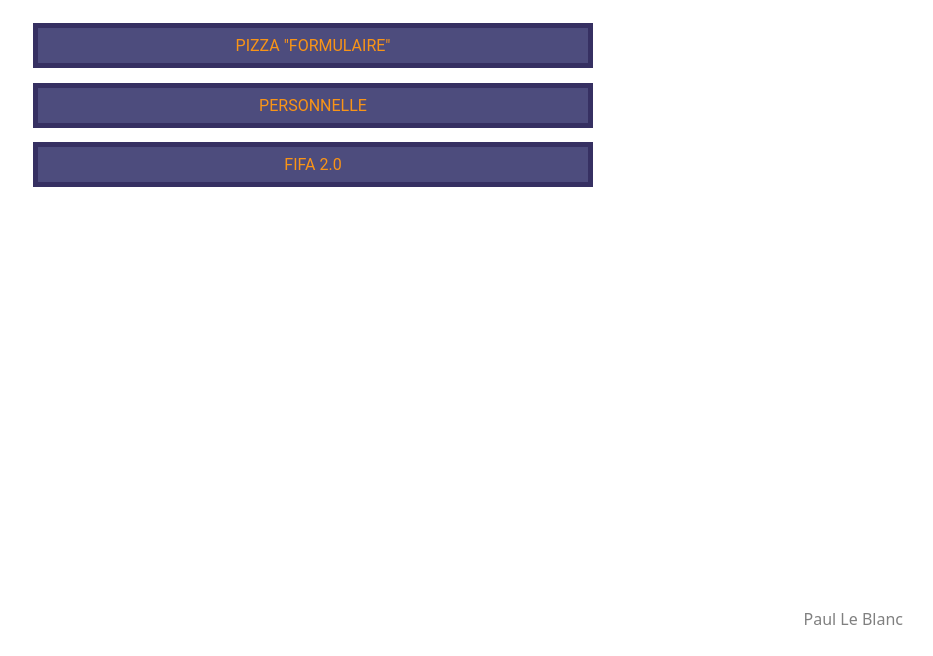
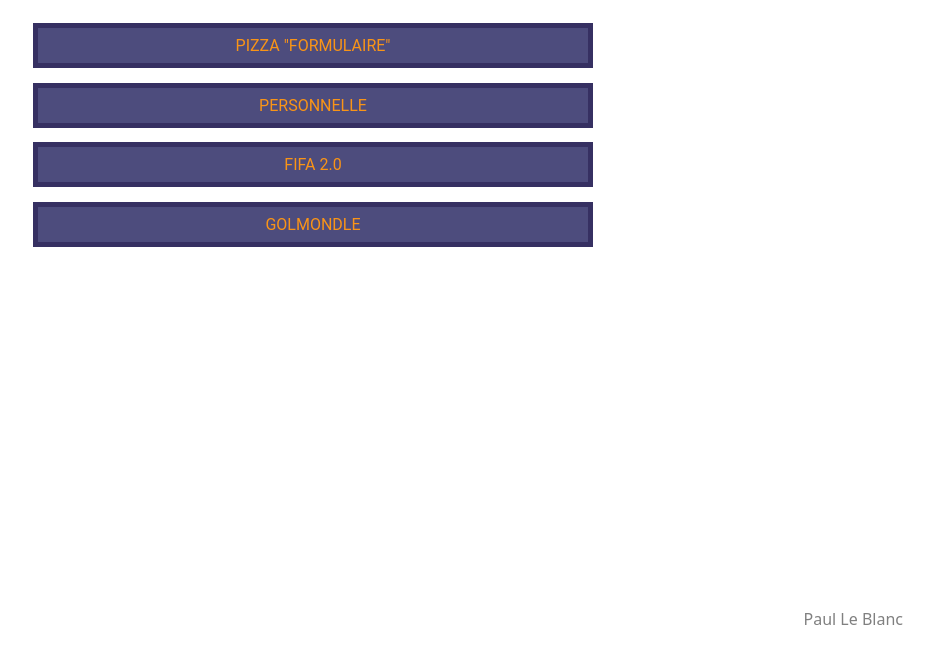
Before and after one commit to P33TheWhite/Web-P2, a plain HTML site: page index.html in a window 1280 px wide. Shown: the part 144-800 px from the top of the page, without its empty margins (347-1280 px from the left). Drawn offline with Linux system fonts and the light colour scheme.

Commit message:
ajout golmondle

```diff
--- a/index.html
+++ b/index.html
@@ -13,6 +13,8 @@
         <li><span><a class="button" href="./formulaire/exo2/realiser.html">Pizza "formulaire"</a></span></li>
         <li><span><a class="button" href="./perso/index.html">personnelle</a></span></li>
         <li><span><a class="button" href="./fifa/index.html">Fifa 2.0</a></span></li>
+        <li><span><a class="button" href="https://leirbagze.github.io/Golmondle/">Golmondle</a></span></li>
+
     </ul>
     <div class="auteur">
     <p>Paul Le Blanc</p>
```
